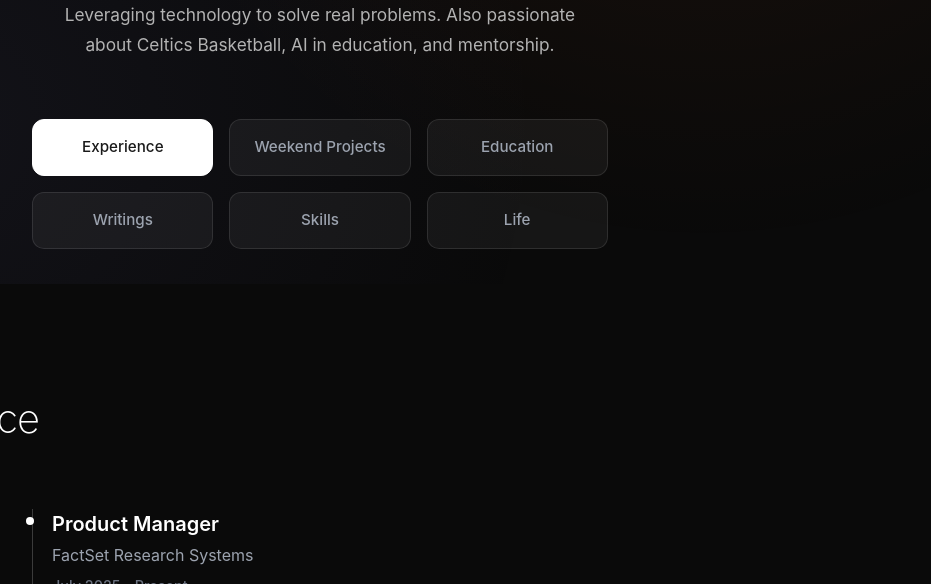
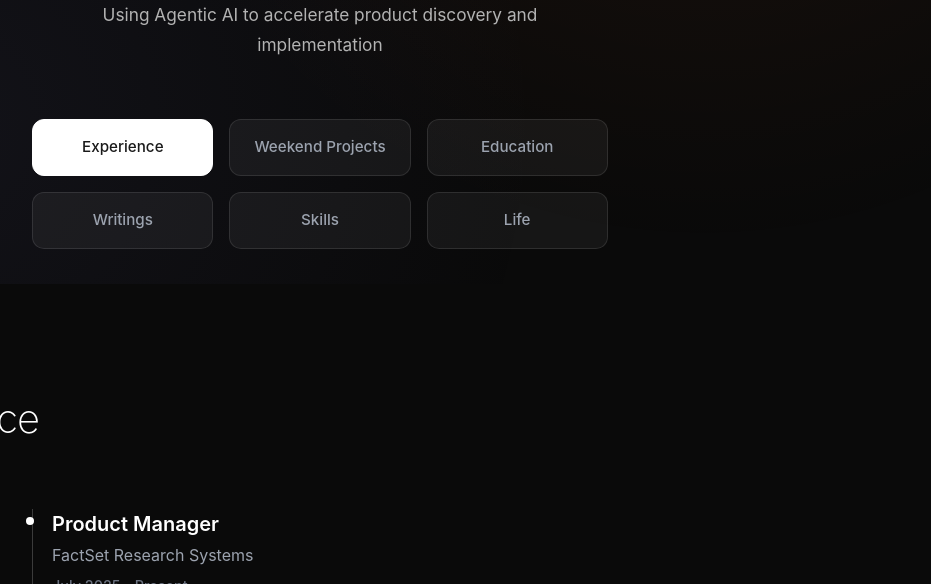
Before and after one commit to cpenniman12/Cooper-Penniman-CV, a website: page index.html in a window 1280 px wide. Shown: the part 516-1100 px from the top of the page, without its empty margins (320-1251 px from the left). Drawn offline with Linux system fonts and the light colour scheme.

Commit message:
Update bio text in index.html

```diff
--- a/index.html
+++ b/index.html
@@ -846,7 +846,7 @@
                     </a>
                 </div>
                 <div class="bio" style="margin: 24px 0 0 0; color: #b3b3b3; font-size: 1.08rem; text-align: center; width: 100%;">
-                    Leveraging technology to solve real problems. Also passionate about Celtics Basketball, AI in education, and mentorship.
+                    Using Agentic AI to accelerate product discovery and implementation
                 </div>
             </div>
 
```
